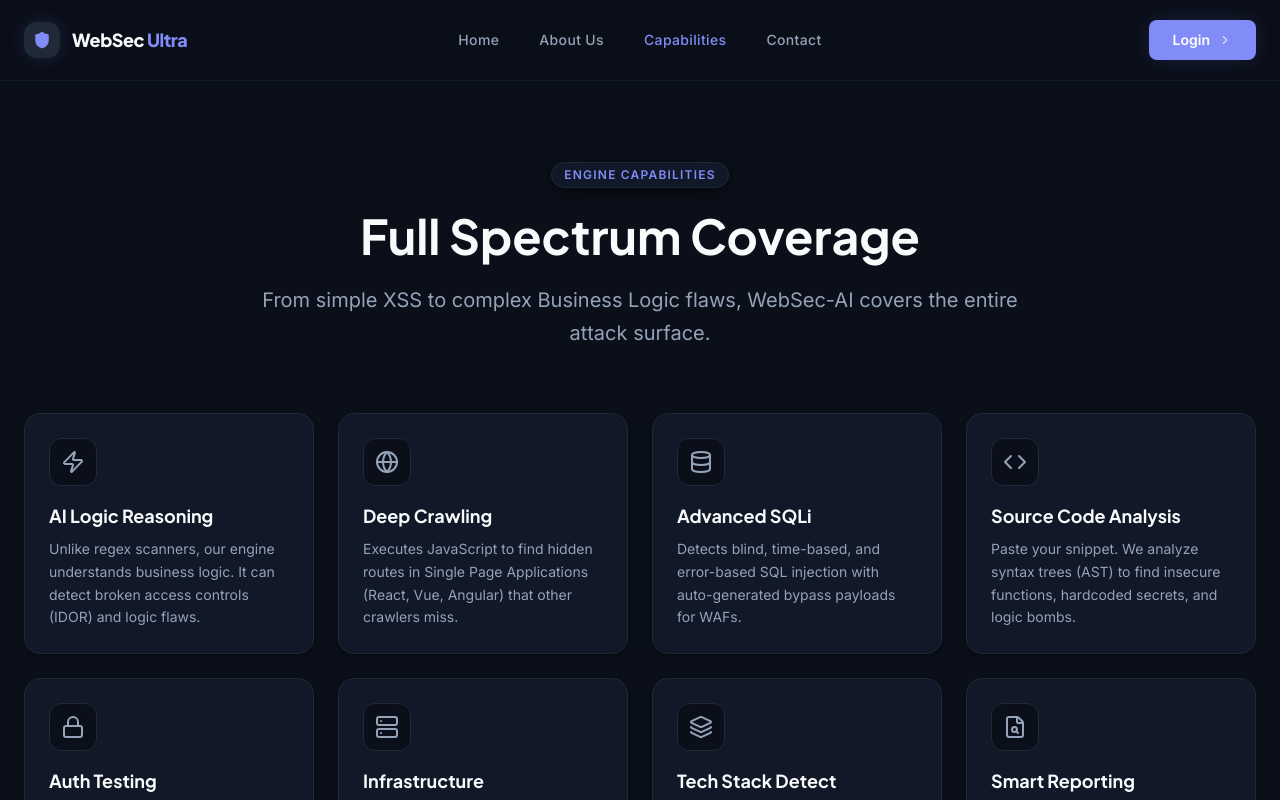
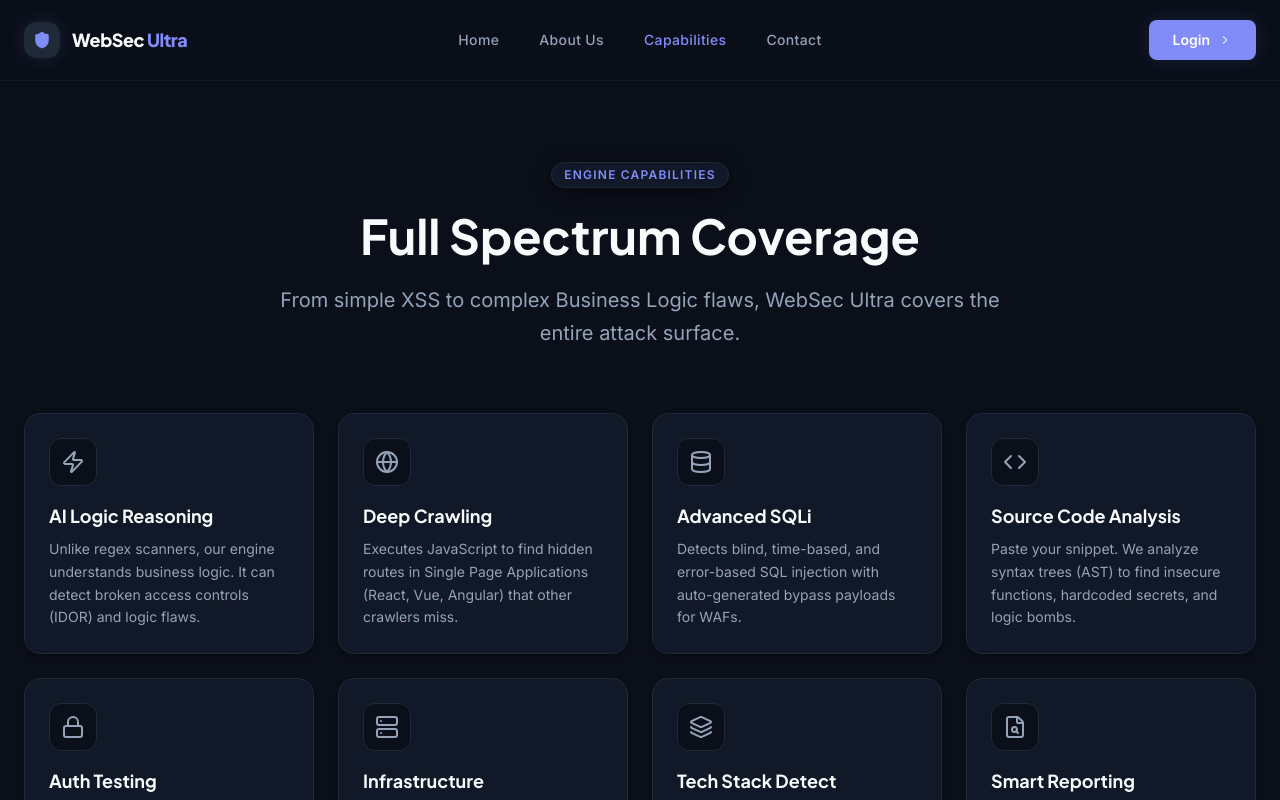
Before and after one commit to ASingh2425/websec, a React (Vite) app: page / in a window 1280 px wide. Both pictures are taken after a click on the button "Capabilities". Shown: the top 800 px of the page. Built offline with nearby package versions, Linux system fonts and the light colour scheme.

Commit message:
Update FeaturesPage.tsx

```diff
--- a/components/FeaturesPage.tsx
+++ b/components/FeaturesPage.tsx
@@ -1,3 +1,4 @@
+
 import React from 'react';
 import { PublicNavbar } from './PublicNavbar';
 import { Zap, Globe, Lock, Code, Database, Server, Layers, FileSearch } from 'lucide-react';
@@ -62,7 +63,7 @@ export const FeaturesPage: React.FC<FeaturesPageProps> = ({ onNavigate }) => {
             </div>
             <h1 className="text-4xl md:text-5xl font-display font-bold mb-6">Full Spectrum Coverage</h1>
             <p className="text-xl text-cyber-text-secondary max-w-3xl mx-auto leading-relaxed">
-                From simple XSS to complex Business Logic flaws, WebSec-AI covers the entire attack surface.
+                From simple XSS to complex Business Logic flaws, WebSec Ultra covers the entire attack surface.
             </p>
         </div>
 
@@ -82,7 +83,7 @@ export const FeaturesPage: React.FC<FeaturesPageProps> = ({ onNavigate }) => {
       </main>
 
       <footer className="py-8 text-center text-cyber-text-muted text-sm border-t border-cyber-border relative z-10 bg-cyber-bg">
-        <p>© 2024 WebSec AI. All systems nominal.</p>
+        <p>© 2024 WebSec Ultra. All systems nominal.</p>
       </footer>
     </div>
   );
```
